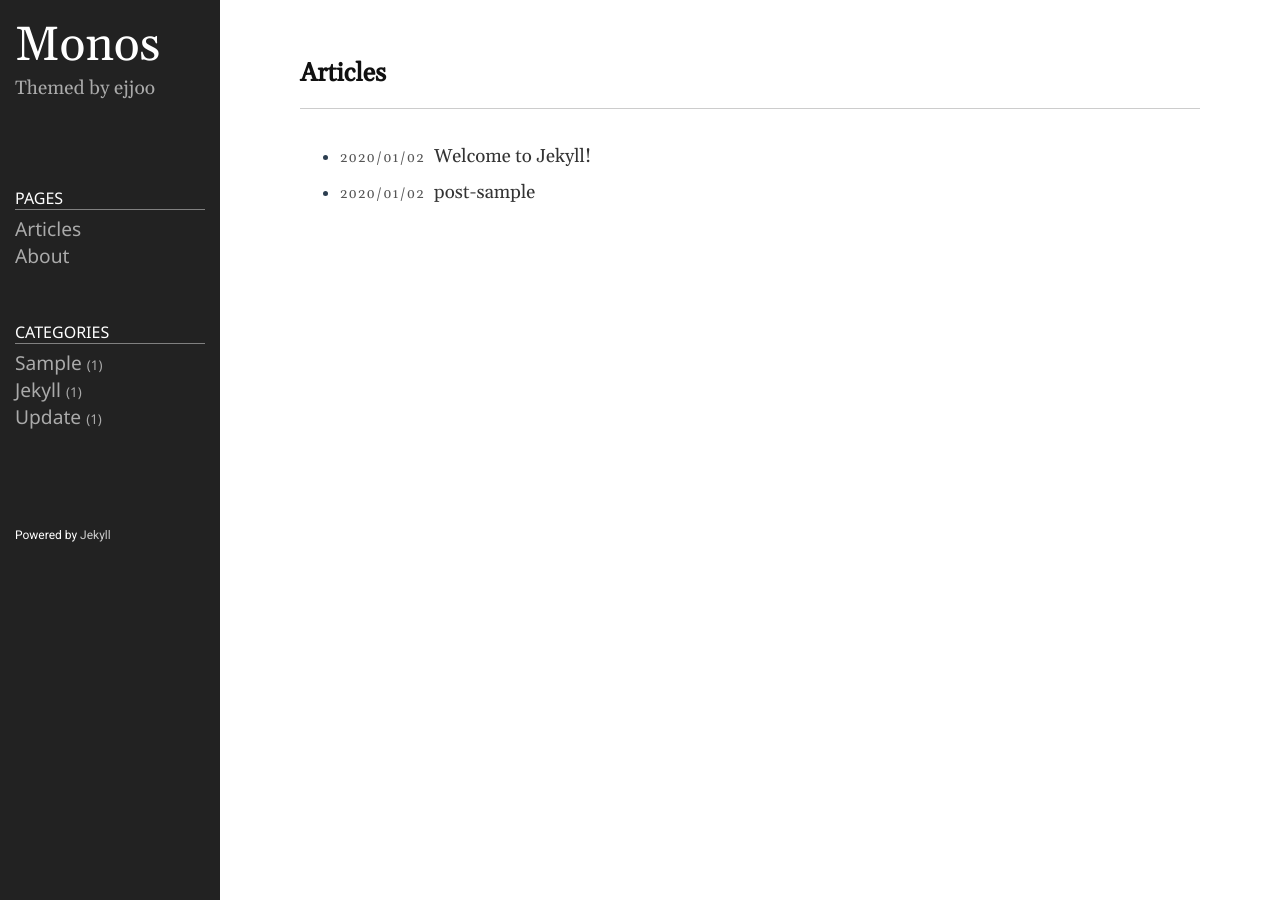
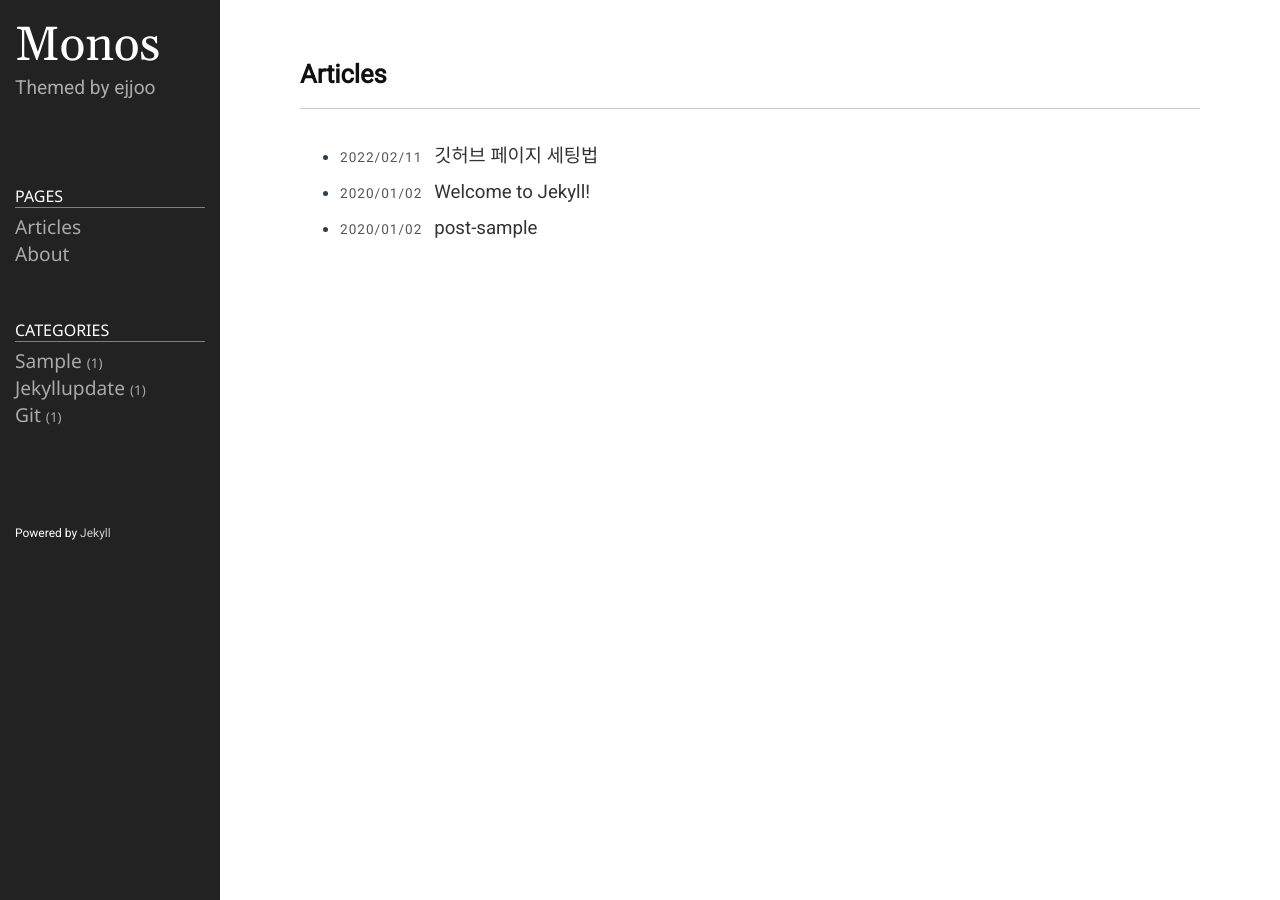
Before and after one commit to iGH01gi/iGH01gi.githoub.io, a Jekyll site: the page built from index.md, in a window 1280 px wide. Built offline with Jekyll 4.4.1, drawn with Linux system fonts in a browser that asks for light colours; some of the changed lines change nothing that is shown.

Commit message:
폰트수정

````diff
--- /dev/null
+++ b/_posts/2020-01-02-post2.markdown
@@ -0,0 +1,22 @@
+---
+layout: post
+title: 깃허브 페이지 세팅법
+date: 2022-02-11
+category: Git
+---
+
+프론트엔드관련 지식이 전무하고 해본적도 없는 입장으로서 깃허브페이지는 만드는 과정부터 난관이었습니다.
+
+혹시라도 저같은 사람을 위해 제가 깃허브 페이지를 생성한 방법을 기록해놓겠습니다.
+
+
+로컬저장소를 이용하지않고 깃허브를 통해서만 GitHub pages를 이용할 생각이라면 아래의 과정은 필요가없습니다. 그러나 GitHub를 통해서 바로 글을쓰거나 수정사항을 입력하면 실제 홈페이지에 반영되기까지 딜레이가 발생되는 점 등이 있기때문에 **Ruby**와 **Jekyll**을 사용해서 로컬기반웹사이트를 실행하고자 하는 과정입니다. 이렇게 하면 수정사항을 바로바로 확인해 본 후에 이상이없다면 그때 깃허브로 push를 하여서 실제 홈페이지에 반영되도록 합니다.
+# post-sample
+rltgjqm
+> Hello!
+![루비설치](/images/RubyInstall.png)
+
+한글테스트
+```ruby
+print 'hello world'
+```
--- a/_posts/2020-01-02-welcome-to-jekyll.markdown
+++ b/_posts/2020-01-02-welcome-to-jekyll.markdown
@@ -2,7 +2,7 @@
 layout: post
 title:  "Welcome to Jekyll!"
 date:   2020-01-02 19:31:29 +0900
-categories: jekyll update
+categories: jekyllupdate
 ---
 You’ll find this post in your `_posts` directory. Go ahead and edit it and re-build the site to see your changes. You can rebuild the site in many different ways, but the most common way is to run `jekyll serve`, which launches a web server and auto-regenerates your site when a file is updated.
 
--- a/public/css/style.css
+++ b/public/css/style.css
@@ -49,7 +49,7 @@ body {
 	height: 100%;
 	margin: 0;
 	padding: 0;
-	font-family: 'Gelasio', 'Nanum Myeongjo', serif;
+	font-family: 'Roboto', 'Nanum Gothic', serif;
 	color: #2c3e50;
 }
 
````
Also changed, not shown: Gemfile.lock.
